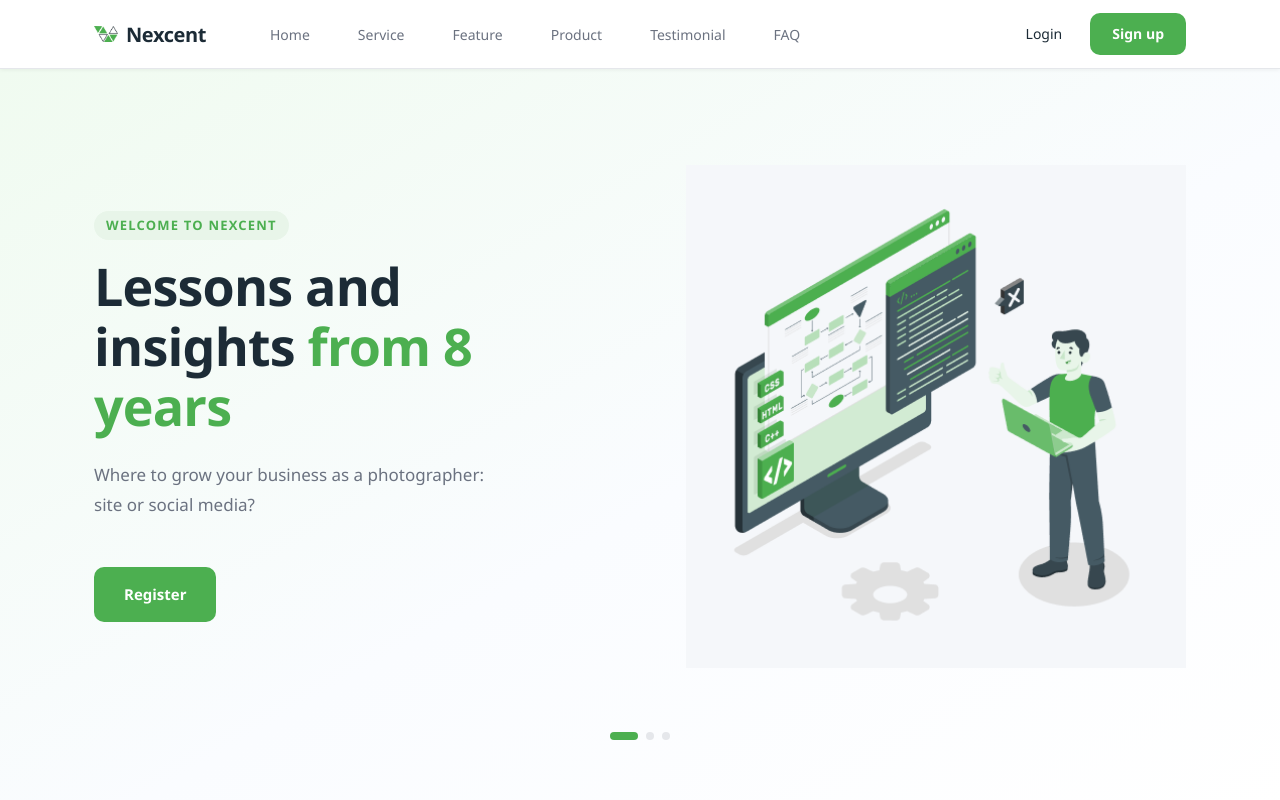
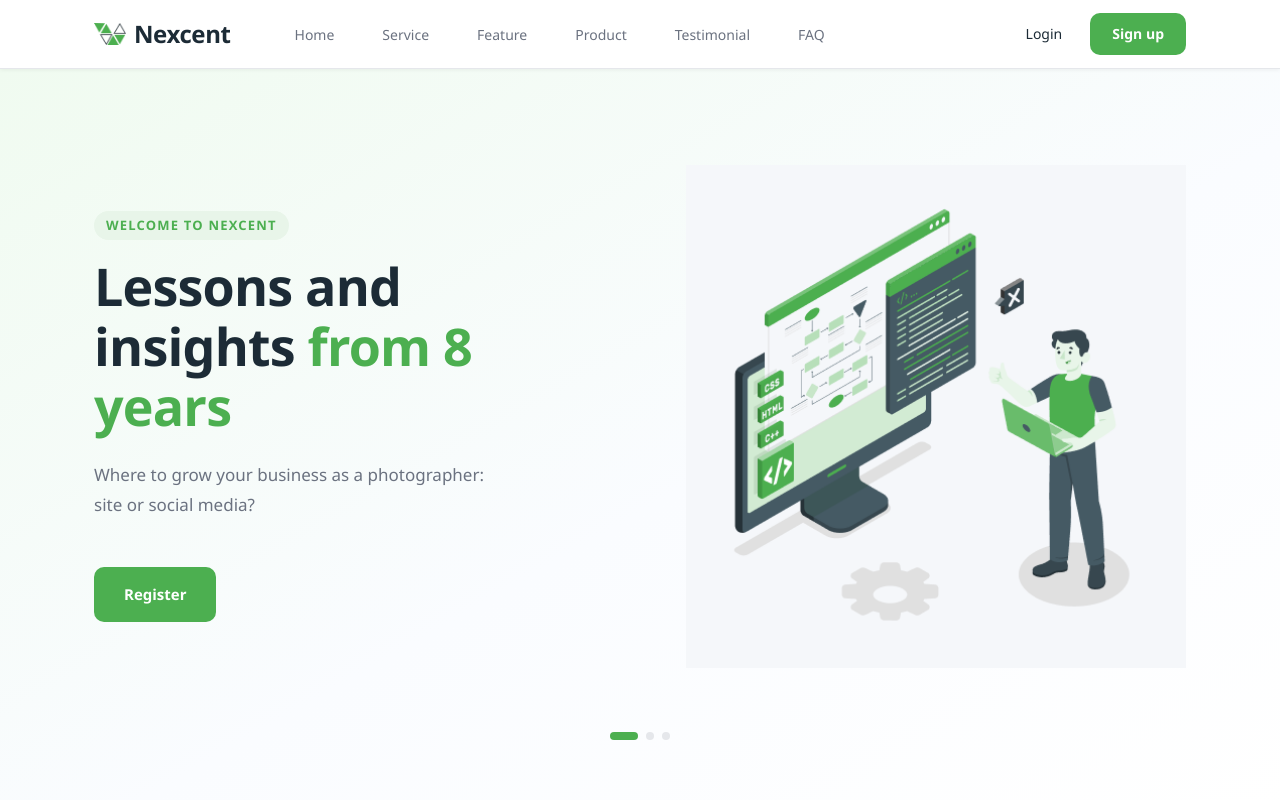
Before and after one commit to priambodogigieh-afk/landing-page, a React (Vite) app: page / in a window 1280 px wide. Shown: the top 800 px of the page. Built offline with nearby package versions, Linux system fonts and the light colour scheme.

Commit message:
Update: Increase Nexcent brand logo image and text size in CSS

```diff
--- a/src/App.css
+++ b/src/App.css
@@ -152,13 +152,13 @@ body {
 }
 
 .logo-icon {
-  width: 24px;
-  height: 24px;
+  width: 32px;
+  height: 32px;
   object-fit: contain;
 }
 
 .logo-text {
-  font-size: 20px;
+  font-size: 24px;
   font-weight: 700;
   color: var(--text-head);
   letter-spacing: -.4px;
```
